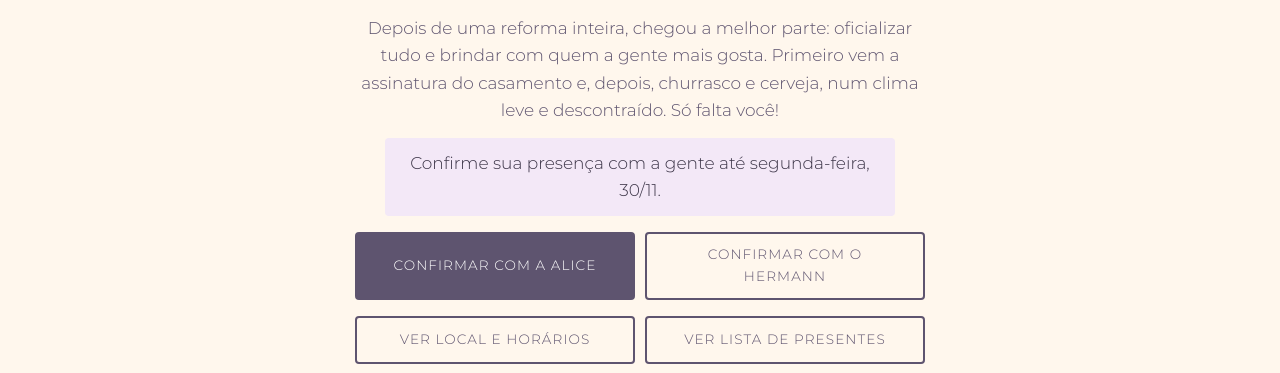
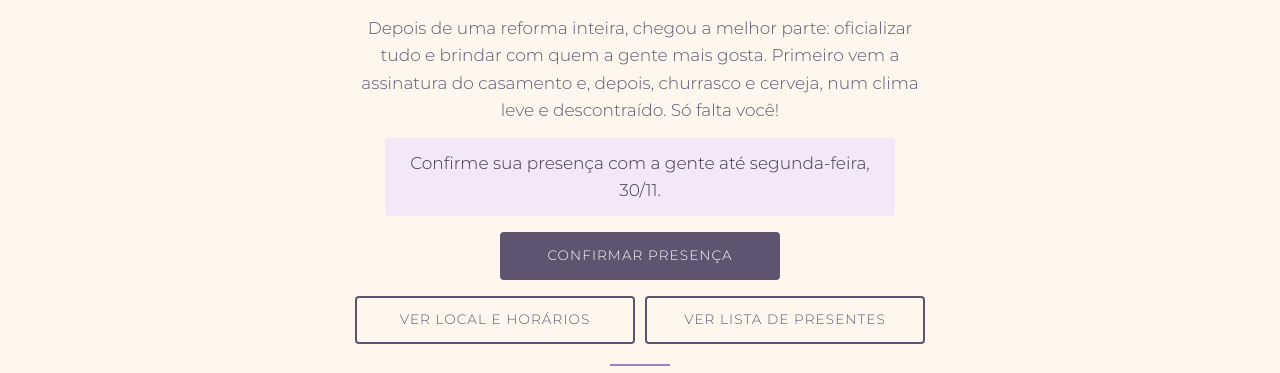
Before and after one commit to hermannheinen/casamento-alice-e-hermann, a plain HTML site: page index.html in a window 1280 px wide. Shown: the part 427-800 px from the top of the page. Drawn offline with Linux system fonts and the light colour scheme.

Commit message:
Confirmação de presença só pelo WhatsApp do Hermann

```diff
--- a/event.js
+++ b/event.js
@@ -7,8 +7,7 @@ const EVENT = {
   confirmarAte: "2026-11-30",     // AAAA-MM-DD (segunda-feira)
   // WhatsApp para confirmar presença (DDI 55 + DDD + número, só dígitos)
   contatos: [
-    { nome: "Alice", rotulo: "Confirmar com a Alice", fone: "5551980519595" },
-    { nome: "Hermann", rotulo: "Confirmar com o Hermann", fone: "5551984693701" }
+    { nome: "Hermann", rotulo: "Confirmar presença", fone: "5551984693701" }
   ],
   endereco: "Rua Anita Garibaldi, nº 2381 – Salão de Festas (esquina com a Rua Desembargador José Bernardo de Medeiros)",
   cidade: "Porto Alegre – RS",
--- a/index.html
+++ b/index.html
@@ -88,7 +88,7 @@
   <footer>Obrigado pelo carinho! 💛</footer>
 </div>
 
-<script src="event.js?v=4"></script>
+<script src="event.js?v=5"></script>
 <script src="site.js?v=4"></script>
 <script src="qrcode.js?v=4"></script>
 <script src="presentes.js?v=4"></script>
```
